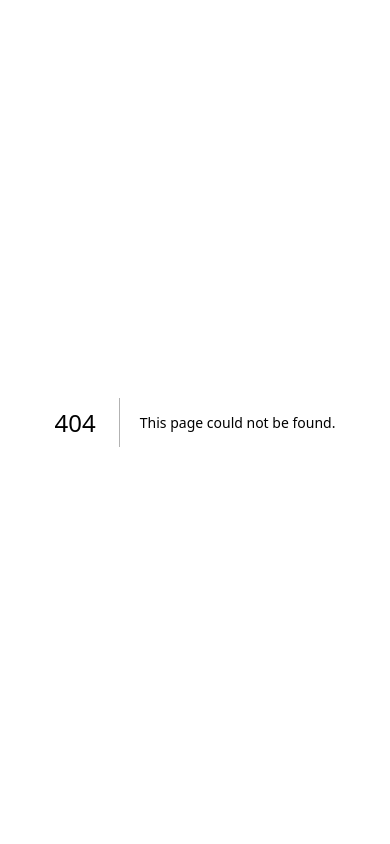
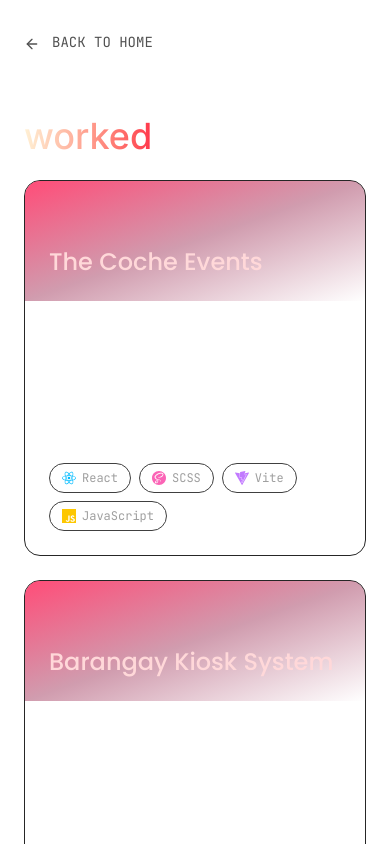
Before and after one commit to alleahbayas/alleahbayas-portfolio, a Next.js app: page /projects in a window 390 px wide. Before the commit this address had no page. Shown: the top 844 px of the page. Built offline with nearby package versions, Linux system fonts and the light colour scheme.

Commit message:
Create: Project Page Responsiveness

```diff
--- a/package.json
+++ b/package.json
@@ -12,7 +12,8 @@
     "lucide-react": "^1.24.0",
     "next": "16.2.10",
     "react": "19.2.4",
-    "react-dom": "19.2.4"
+    "react-dom": "19.2.4",
+    "react-icons": "^5.7.0"
   },
   "devDependencies": {
     "@tailwindcss/postcss": "^4",
--- a/src/app/globals.css
+++ b/src/app/globals.css
@@ -11,6 +11,7 @@
   --font-sans: var(--font-geist-sans);
   --font-mono: var(--font-jetbrains-mono);
   --font-inter: var(--font-inter-sans);
+  --font-poppins: var(--font-poppins-sans);
 }
 
 @media (prefers-color-scheme: dark) {
--- a/src/app/layout.tsx
+++ b/src/app/layout.tsx
@@ -1,5 +1,5 @@
 import type { Metadata } from "next";
-import { Geist, Geist_Mono } from "next/font/google";
+import { Geist, Geist_Mono, Inter, Poppins, JetBrains_Mono } from "next/font/google";
 import "./globals.css";
 
 const geistSans = Geist({
@@ -9,6 +9,22 @@ const geistSans = Geist({
 
 const geistMono = Geist_Mono({
   variable: "--font-geist-mono",
+  subsets: ["latin"],
+});
+
+const interSans = Inter({
+  variable: "--font-inter-sans",
+  subsets: ["latin"],
+});
+
+const poppinsSans = Poppins({
+  variable: "--font-poppins-sans",
+  weight: ["400", "500", "600", "700"],
+  subsets: ["latin"],
+});
+
+const jetbrainsMono = JetBrains_Mono({
+  variable: "--font-jetbrains-mono",
   subsets: ["latin"],
 });
 
@@ -25,7 +41,7 @@ export default function RootLayout({
   return (
     <html
       lang="en"
-      className={`${geistSans.variable} ${geistMono.variable} h-full antialiased`}
+      className={`${geistSans.variable} ${geistMono.variable} ${interSans.variable} ${poppinsSans.variable} ${jetbrainsMono.variable} h-full antialiased`}
     >
       <body className="min-h-full flex flex-col">{children}</body>
     </html>
--- /dev/null
+++ b/src/app/projects/page.tsx
@@ -0,0 +1,5 @@
+import AllProjects from "@/components/AllProjects";
+
+export default function AllProjectsPage() {
+  return <AllProjects />;
+}
--- /dev/null
+++ b/src/components/AllProjects.tsx
@@ -0,0 +1,33 @@
+import ProjectCard from "./ProjectCard";
+import { projects } from "@/lib/Project";
+import Link from "next/link";
+import { ArrowLeft } from "lucide-react";
+
+export default function AllProjects() {
+    return (
+        <section className="px-6 py-6 sm:py-16 max-w-7xl mx-auto">
+
+            <Link href="/#projects"
+              className="font-mono text-sm text-neutral-600 hover:text-[#FFD8D9] flex items-end gap-3 mt-2">
+                <ArrowLeft size ={16} /> BACK TO HOME
+            </Link>
+
+            <h1 className="mt-6 font-inter font-medium text-white text-4xl">
+                Everything I've {" "}
+                <span className="bg-gradient-to-r from-[#FFF1D5] to-[#FB003F] bg-clip-text text-transparent">
+                    worked {" "}</span>on
+            </h1>
+
+            <div className="mt-6 grid grid-cols-1 md:grid-cols-3 gap-6">
+                {projects.map((project) => (
+                    <ProjectCard
+                        key={project.slug}
+                        title={project.title}
+                        description={project.description}
+                        tags={project.tags}
+                    />
+                ))}
+            </div>
+        </section>
+    )
+}
--- /dev/null
+++ b/src/components/ProjectCard.tsx
@@ -0,0 +1,36 @@
+import { Icons } from "@/lib/Icons";
+
+type Tag = {
+    label: string;
+    icon: React.ReactNode;
+};
+
+type ProjectCardProps = {
+    title: string;
+    description: string;
+    tags: string[];
+};
+
+export default function ProjectCard({ title, description, tags }: ProjectCardProps) {
+  return (
+    <div className="rounded-2xl overflow-hidden border border-neutral-800 bg-card">
+      <div className="h-30 bg-gradient-to-br from-rose-500/80 via-rose-900/40 to-card flex items-end p-6">
+        <h3 className="text-2xl font-poppins font-medium leading-tight text-[#FFD8D9]">{title}</h3>
+      </div>
+      <div className="p-6">
+        <p className="font-inter text-white text-sm leading-relaxed mb-6">{description}</p>
+        <div className="flex flex-wrap gap-2">
+          {tags.map((tag) => (
+            <span
+              key={tag}
+              className="flex items-center gap-1.5 text-xs font-mono border border-neutral-700 rounded-full px-3 py-1.5 text-[#9F9F9F]"
+            >
+              <span className="text-sm">{Icons[tag]}</span>
+              {tag}
+            </span>
+          ))}
+        </div>
+      </div>
+    </div>
+  );
+}
--- a/src/components/Projects.tsx
+++ b/src/components/Projects.tsx
@@ -1,7 +1,88 @@
+import ProjectCard from "./ProjectCard";
+import { Icons } from "@/lib/Icons";
+import ToolsContent from "./ToolsContent";
+import { Terminal, Layers, Database, Wrench } from "lucide-react";
+import { ArrowUpRight } from "lucide-react";
+import { projects } from "@/lib/Project";
+import Link from "next/link";
+
 export default function Projects() {
   return (
-    <section id="projects" className="px-6 py-4">
-      <p>Projects</p>
+    <section
+      id="projects"
+      className="px-[clamp(1rem,4vw,1.5rem)] py-[clamp(10,6vw,4rem)] max-w-7xl mx-auto scroll-mt-14">
+
+      <div className="grid grid-cols-1 gap-[clamp(2rem,5vw,3rem)] md:grid-cols-[3fr_2fr]">
+
+        <div>
+          <p className="font-mono text-[#FFA1A3] text-[12px]">
+            MY RECENT WORKS AND STACKS
+          </p>
+
+          <div className="flex items-end sm:flex-row sm:items-end sm:justify-between sm:gap-6">
+            <h1 className="mt-6 font-inter font-medium text-white text-2xl mt-6 font-inter font-medium text-white text-[clamp(1.75rem,5vw,2.25rem)]">
+              Engineering in {" "}
+              <span className="bg-gradient-to-r from-[#FFF1D5] to-[#FB003F] bg-clip-text text-transparent">practice</span>
+            </h1>
+
+            <Link href="/projects"
+              className="font-mono text-[12px] sm:text-sm text-neutral-600 hover:text-[#FFD8D9] flex items-end sm:gap-1 mt-2">
+                SEE ALL <ArrowUpRight size={16} />
+            </Link>
+          </div>
+
+          {/* PROJECT CARDS */}
+        <div className="mt-[clamp(1.5rem,4vw,2rem)] grid grid-cols-1 md:grid-cols-2 gap-[clamp(1rem,3vw,1.5rem)]">
+          {projects.slice(0,2).map((project) => (
+            <ProjectCard
+              key={project.slug}
+              title={project.title}
+              description={project.description}
+              tags={project.tags}
+              />
+          ))}
+        </div>
+      </div>
+
+        {/* TOOLS */}
+        <div className="pl-0 md:pl-10 border-t md:border-t-0 md:border-l border-neutral-800 pt-10 md:pt-0 mt-10 md:mt-0">
+          <h2 className="mt-6 font-inter font-medium text-white text-2xl mt-6 font-inter font-medium text-white text-[clamp(1.75rem,5vw,2.25rem)]">
+            Tools I've {" "}
+            <span className="bg-gradient-to-r from-[#FFF1D5] to-[#FB003F] bg-clip-text text-transparent">
+              learned {" "}</span> so far
+          </h2>
+
+          <div className="mt-6">
+            <ToolsContent
+              icon={<Terminal size={18} strokeWidth={2.5} />}
+              title="Languages"
+              tags={["Python", "SQL", "PHP", "C++", "JavaScript", "TypeScript"]}
+              count={6}
+            />
+
+            <ToolsContent
+              icon={<Layers size={18} strokeWidth={2.5} />}
+              title="Front-End"
+              tags={["React", "HTML", "CSS", "SCSS", "Vue", "JavaScript", "TypeScript", "Tailwind"]}
+              count={8}
+            />
+
+            <ToolsContent
+              icon={<Database size={18} strokeWidth={2.5} />}
+              title="Back-End"
+              tags={["Laravel", "Node.js", "Next.js","MySQL", "Firebase", "PostgreSQL"]}
+              count={6}
+            />
+
+            <ToolsContent
+              icon={<Wrench size={18} strokeWidth={2.5} />}
+              title="DevOps & Design Tools"
+              tags={["Figma", "Git", "Vercel", "Vite"]}
+              count={4}
+            />
+          </div>
+        </div>
+      </div>
     </section>
   );
 }
--- /dev/null
+++ b/src/components/ToolsContent.tsx
@@ -0,0 +1,38 @@
+import { Icons } from "@/lib/Icons";
+
+type ToolCategoryProps = {
+  icon: React.ReactNode;
+  title: string;
+  tags: string[];
+  count: number;
+};
+
+export default function ToolsContent({ icon, title, tags, count }: ToolCategoryProps) {
+  return (
+    <div className="mt-6 mb-8">
+      <div className="flex items-center gap-3 mb-4">
+        <div className="w-9 h-9 rounded-lg bg-gradient-to-r from-[#FFF9D2] to-[#E9585C] flex items-center justify-center text-accent text-rose-900">
+          {icon}
+        </div>
+        <h4 className="font-medium font-inter text-[20px]">{title}</h4>
+      </div>
+
+      <div className="flex flex-wrap gap-2 mb-3">
+        {tags.map((tag) => (
+          <span
+            key={tag}
+            className="flex items-center gap-1.5 text-xs border border-white/15 rounded-full px-3 py-1.5 text-[#9F9F9F]"
+          >
+            <span className="text-sm">{Icons[tag]}</span>
+            {tag}
+          </span>
+        ))}
+      </div>
+
+      <div className="flex items-center gap-3">
+        <div className="flex-1 h-px bg-linear-to-r from-neutral-900 to-[#FFF9D2]" />
+        <span className="text-xs font-mono text-[#FFA1A3]">{count} TOOLS</span>
+      </div>
+    </div>
+  );
+}
--- /dev/null
+++ b/src/lib/Icons.tsx
@@ -0,0 +1,30 @@
+import {
+  SiReact, SiVuedotjs, SiJavascript, SiHtml5, SiCss, SiSass,
+  SiTailwindcss, SiNodedotjs, SiPython, SiPhp, SiMysql, SiFirebase,
+  SiPostgresql, SiLaravel, SiFigma, SiGit, SiVercel, SiVite,
+  SiTypescript, SiCplusplus, SiNextdotjs
+} from "react-icons/si";
+
+export const Icons: Record<string, React.ReactNode> = {
+  React: <SiReact className="text-sky-400" />,
+  Vue: <SiVuedotjs className="text-emerald-400" />,
+  JavaScript: <SiJavascript className="text-yellow-400" />,
+  TypeScript: <SiTypescript className="text-blue-500" />,
+  HTML: <SiHtml5 className="text-orange-500" />,
+  "C++": <SiCplusplus className="text-blue-600" />,
+  CSS: <SiCss className="text-blue-400" />,
+  SCSS: <SiSass className="text-pink-400" />,
+  Tailwind: <SiTailwindcss className="text-cyan-400" />,
+  "Node.js": <SiNodedotjs className="text-green-500" />,
+  "Next.js": <SiNextdotjs className="text-white" />,
+  Python: <SiPython className="text-yellow-300" />,
+  PHP: <SiPhp className="text-indigo-300" />,
+  MySQL: <SiMysql className="text-blue-300" />,
+  Firebase: <SiFirebase className="text-amber-400" />,
+  PostgreSQL: <SiPostgresql className="text-sky-300" />,
+  Laravel: <SiLaravel className="text-red-400" />,
+  Figma: <SiFigma className="text-red-400" />,
+  Git: <SiGit className="text-orange-400" />,
+  Vercel: <SiVercel className="text-white" />,
+  Vite: <SiVite className="text-purple-400" />,
+};
--- /dev/null
+++ b/src/lib/Project.tsx
@@ -0,0 +1,27 @@
+export type Project = {
+    slug: string;
+    title: string;
+    description: string;
+    tags: string[];
+};
+
+export const projects: Project[] = [
+  {
+    slug: "the-coche-events",
+    title: "The Coche Events",
+    description: "A web-based platform designed to streamline the process of booking and customizing surprise events, and to provide a centralized management system for the company, The Coche Events.",
+    tags: [ "React", "SCSS", "Vite", "JavaScript" ]
+  },
+  {
+    slug: "barangay-kiosk-system",
+    title: "Barangay Kiosk System",
+    description: "A self-service kiosk that automates document requests and equipment borrowing for Barangay Poblacion 1, Amadeo, Cavite — using RFID for resident records, camera capture for ID photos, and dual-language support.",
+    tags: [ "Vue", "Node.js", "Vite", "Tailwind" ]
+  },
+  {
+    slug: "hold-on",
+    title: "HoldOn Dashboard",
+    description: "A real-time trip-tracking dashboard for a motorcycle ride-hailing safety device — passengers start a trip and share a live GPS map link with contacts, no login required.",
+    tags: [ "React", "SCSS", "Vite", "JavaScript" ]
+  },
+];
```
Also changed, not shown: 1 other file (tests, documents, lock files or other folders).
